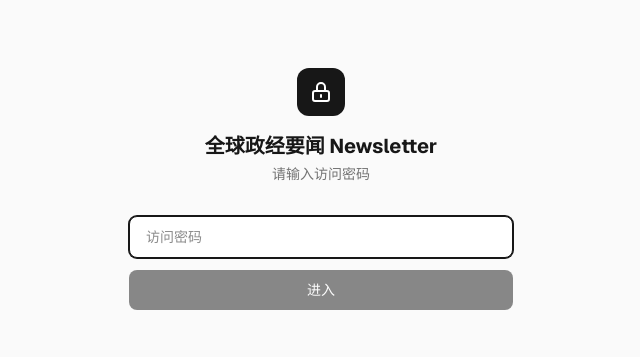
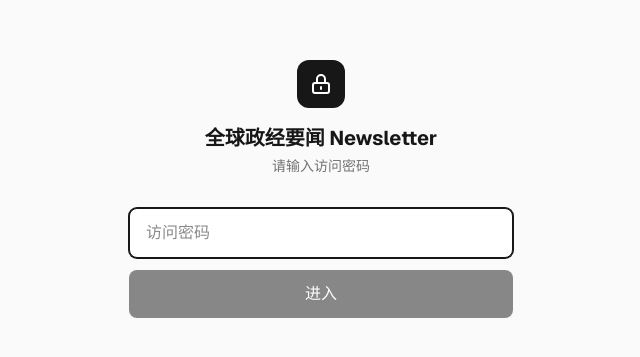
Before and after one commit to CASSIELISIJIA/newsletter-app, a Next.js app: page /access in a window 1280 px wide. Shown: the part 211-568 px from the top of the page, without its empty margins (319-959 px from the left). Built offline with nearby package versions, Linux system fonts and the light colour scheme.

Commit message:
fix: 手机密码页反馈优化（大触摸区+状态反馈+键盘适配）

```diff
--- a/app/access/page.tsx
+++ b/app/access/page.tsx
@@ -5,35 +5,43 @@ import { useState } from "react";
 export default function AccessPage() {
   const [password, setPassword] = useState("");
   const [error, setError] = useState("");
-  const [loading, setLoading] = useState(false);
+  const [status, setStatus] = useState<"idle" | "loading" | "success" | "error">("idle");
 
   const handleSubmit = async (e: React.FormEvent) => {
     e.preventDefault();
+    if (!password || status === "loading") return;
     setError("");
-    setLoading(true);
+    setStatus("loading");
 
     try {
       const res = await fetch("/api/access", {
         method: "POST",
         headers: { "Content-Type": "application/json" },
+        credentials: "same-origin",
         body: JSON.stringify({ password }),
       });
 
       if (res.ok) {
-        window.location.href = "/";
+        setStatus("success");
+        window.location.replace("/");
       } else {
-        const data = await res.json();
+        const data = await res.json().catch(() => ({}));
         setError(data.error || "密码错误");
+        setStatus("error");
       }
     } catch {
-      setError("网络错误，请重试");
-    } finally {
-      setLoading(false);
+      setError("网络错误，请检查网络后重试");
+      setStatus("error");
     }
   };
 
+  const buttonLabel =
+    status === "loading" ? "验证中…" :
+    status === "success" ? "验证成功，跳转中…" :
+    "进入";
+
   return (
-    <div className="flex min-h-screen items-center justify-center bg-neutral-50 px-4 dark:bg-neutral-950">
+    <div className="flex min-h-[100dvh] items-center justify-center bg-neutral-50 px-4 dark:bg-neutral-950">
       <div className="w-full max-w-sm">
         <div className="mb-8 text-center">
           <div className="mx-auto mb-4 flex h-12 w-12 items-center justify-center rounded-xl bg-neutral-900 text-white dark:bg-neutral-100 dark:text-neutral-900">
@@ -49,18 +57,34 @@ export default function AccessPage() {
           <input
             type="password"
             value={password}
-            onChange={(e) => setPassword(e.target.value)}
+            onChange={(e) => { setPassword(e.target.value); setError(""); setStatus("idle"); }}
             placeholder="访问密码"
             autoFocus
-            className="w-full rounded-lg border border-neutral-300 bg-white px-4 py-2.5 text-sm outline-none transition focus:border-neutral-900 focus:ring-1 focus:ring-neutral-900 dark:border-neutral-700 dark:bg-neutral-900 dark:text-neutral-100 dark:focus:border-neutral-100 dark:focus:ring-neutral-100"
+            autoCapitalize="off"
+            autoCorrect="off"
+            enterKeyHint="go"
+            className="w-full rounded-lg border border-neutral-300 bg-white px-4 py-3 text-base outline-none transition focus:border-neutral-900 focus:ring-1 focus:ring-neutral-900 dark:border-neutral-700 dark:bg-neutral-900 dark:text-neutral-100 dark:focus:border-neutral-100 dark:focus:ring-neutral-100"
           />
-          {error && <p className="text-sm text-red-500">{error}</p>}
+          {error && (
+            <p className="flex items-center gap-1 text-sm text-red-500">
+              <svg className="h-4 w-4 shrink-0" fill="none" stroke="currentColor" viewBox="0 0 24 24">
+                <path strokeLinecap="round" strokeLinejoin="round" strokeWidth={2} d="M12 8v4m0 4h.01M21 12a9 9 0 11-18 0 9 9 0 0118 0z" />
+              </svg>
+              {error}
+            </p>
+          )}
           <button
             type="submit"
-            disabled={loading || !password}
-            className="w-full rounded-lg bg-neutral-900 py-2.5 text-sm font-medium text-white transition hover:bg-neutral-800 disabled:opacity-50 dark:bg-neutral-100 dark:text-neutral-900 dark:hover:bg-neutral-200"
+            disabled={status === "loading" || status === "success" || !password}
+            className={`w-full rounded-lg py-3 text-base font-medium transition active:scale-[0.98] disabled:opacity-50 ${
+              status === "success"
+                ? "bg-green-500 text-white"
+                : status === "error"
+                ? "bg-red-500 text-white"
+                : "bg-neutral-900 text-white hover:bg-neutral-800 dark:bg-neutral-100 dark:text-neutral-900 dark:hover:bg-neutral-200"
+            }`}
           >
-            {loading ? "验证中…" : "进入"}
+            {buttonLabel}
           </button>
         </form>
       </div>
```
